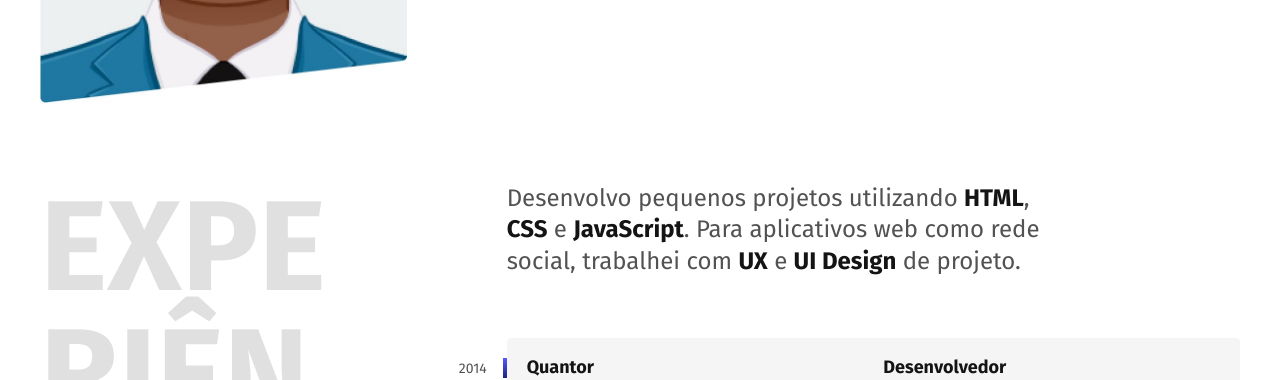
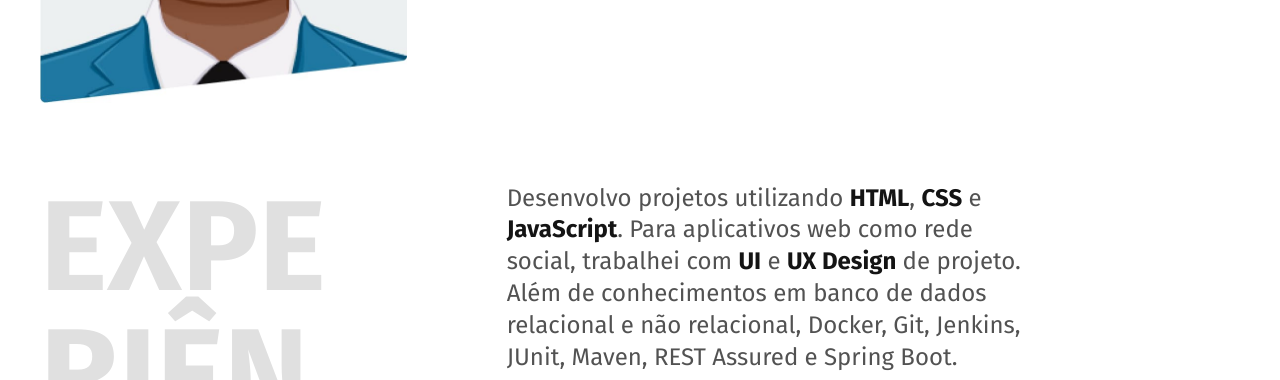
Before and after one commit to williamvianna/williamvianna.github.io, a plain HTML site: page index.html in a window 1280 px wide. Shown: the part 572-952 px from the top of the page. Drawn offline with Linux system fonts and the light colour scheme.

Commit message:
Atualização das competências

```diff
--- a/index.html
+++ b/index.html
@@ -36,7 +36,7 @@
     <section class="experiencia" id="experiencia" aria-label="Experiência">
         <h2 class="subtitulo">Experiência</h2>
         <div>
-            <p class="experiencia-texto">Desenvolvo pequenos projetos utilizando <strong>HTML</strong>, <strong>CSS</strong> e <strong>JavaScript</strong>. Para aplicativos web como rede social, trabalhei com <strong>UX</strong> e <strong>UI Design</strong> de projeto.</p>
+            <p class="experiencia-texto">Desenvolvo projetos utilizando <strong>HTML</strong>, <strong>CSS</strong> e <strong>JavaScript</strong>. Para aplicativos web como rede social, trabalhei com <strong>UI</strong> e <strong>UX Design</strong> de projeto. Além de conhecimentos em banco de dados relacional e não relacional, Docker, Git, Jenkins, JUnit, Maven, REST Assured e Spring Boot.</p>
 
             <div class="empresa">
                 <span class="empresa-ano">2014</span>
```
